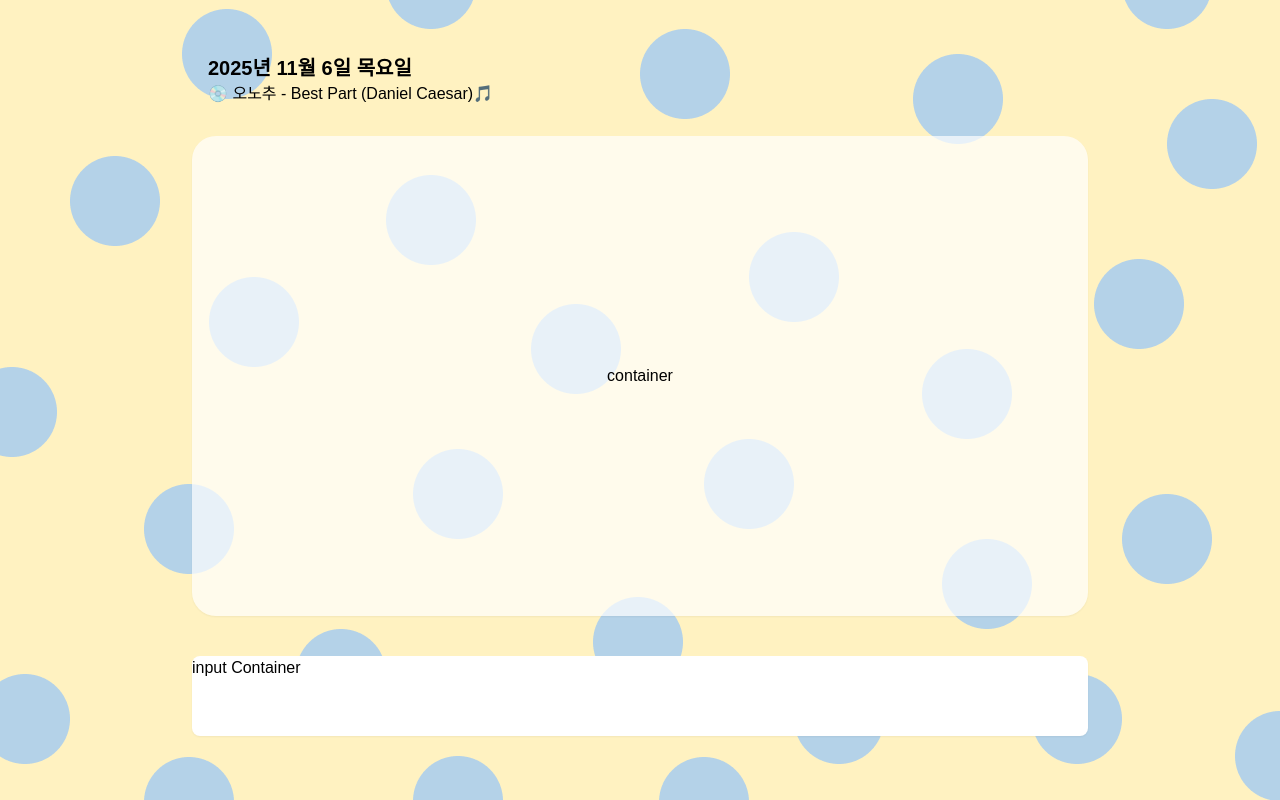
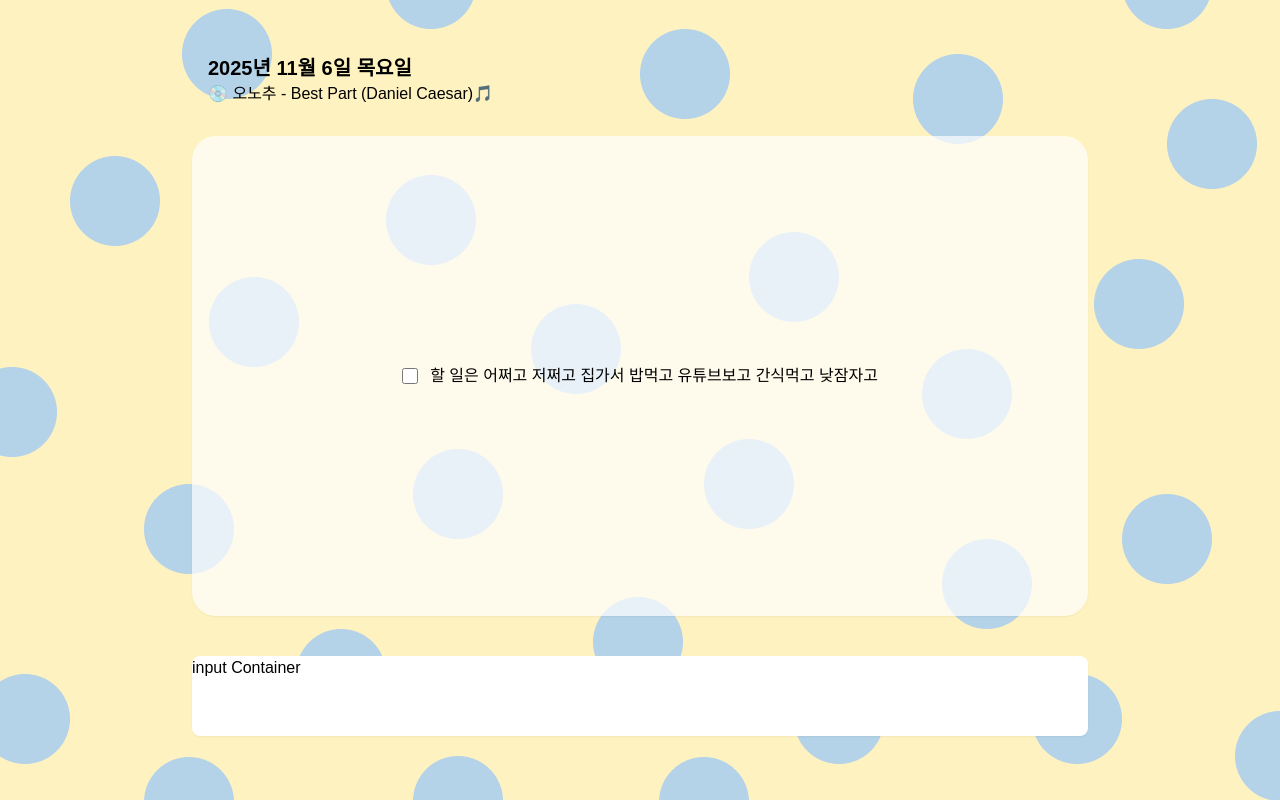
Before and after one commit to xxxjinn/VueDoList, a Vue app: page / in a window 1280 px wide. Built offline with nearby package versions, Linux system fonts and the light colour scheme; a web font is replaced by a local one.

Commit message:
feat: todoItem 추가

```diff
--- a/src/components/ToDoContainer.vue
+++ b/src/components/ToDoContainer.vue
@@ -1,9 +1,11 @@
-<script setup lang="ts"></script>
+<script setup lang="ts">
+import ToDoList from '@/components/ToDoList.vue';
+</script>
 
 <template>
   <div
-    class="bg-white/70 rounded-3xl shadow-sm flex items-center justify-center m-10 w-full h-[60%]"
+    class="bg-white/70 rounded-3xl shadow-sm flex items-center justify-center m-10 w-full h-[60%] px-4 py-6"
   >
-    <p>container</p>
+    <ToDoList />
   </div>
 </template>
--- /dev/null
+++ b/src/components/ToDoItem.vue
@@ -0,0 +1,13 @@
+<script setup lang="ts">
+import { computed, ref } from 'vue';
+
+const isChecked = ref(false);
+const textStyle = computed(() => (isChecked.value ? 'text-gray-500 line-through' : 'text-black'));
+</script>
+
+<template>
+  <div class="flex gap-3">
+    <input type="checkbox" class="w-4 accent-pink-500" v-model="isChecked" />
+    <p :class="textStyle">할 일은 어쩌고 저쩌고 집가서 밥먹고 유튜브보고 간식먹고 낮잠자고</p>
+  </div>
+</template>
--- /dev/null
+++ b/src/components/ToDoList.vue
@@ -0,0 +1,7 @@
+<script setup lang="ts">
+import ToDoItem from '@/components/ToDoItem.vue';
+</script>
+
+<template>
+  <ToDoItem />
+</template>
```
